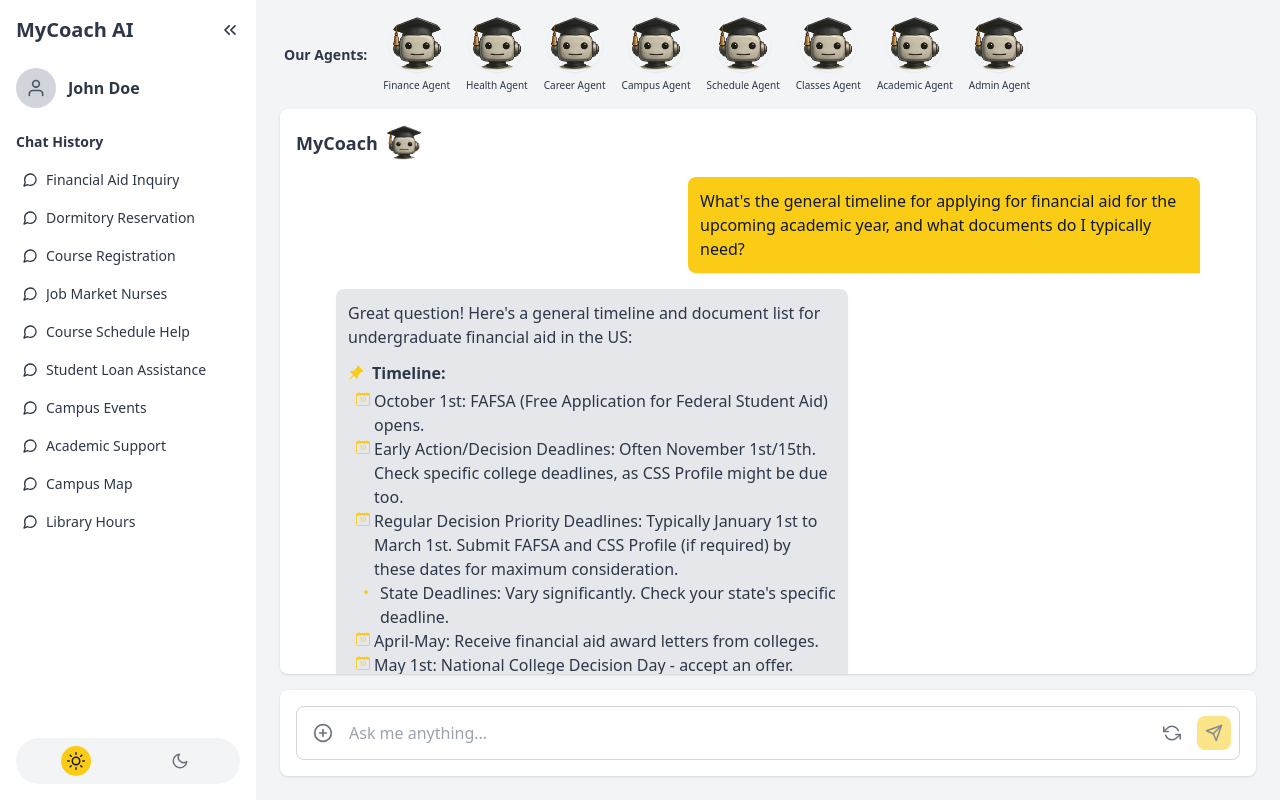
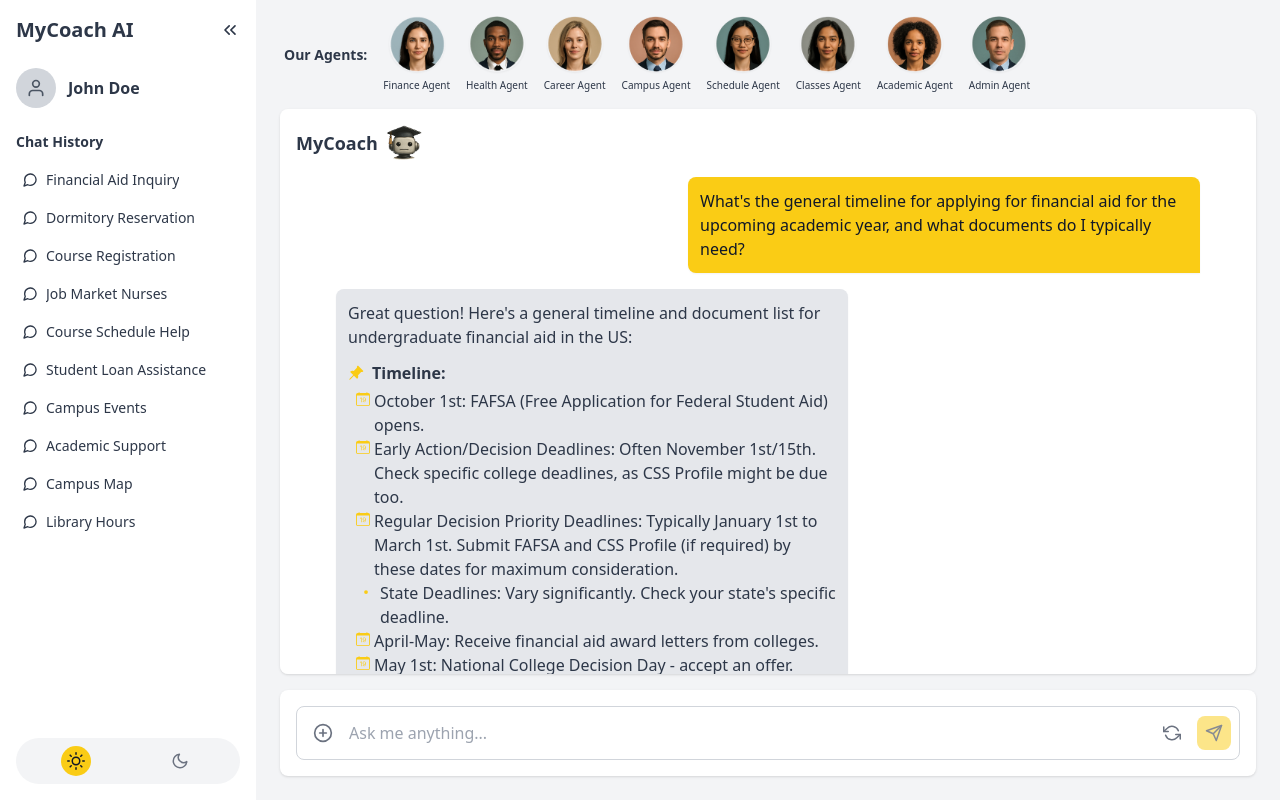
Before and after one commit to cliftonbnoble/MyCoachAI, a React (Vite) app: page / in a window 1280 px wide. Built offline with nearby package versions, Linux system fonts and the light colour scheme.

Commit message:
Fix agent avatars to use correct dynamic imports

```diff
--- a/src/components/AgentSelector.jsx
+++ b/src/components/AgentSelector.jsx
@@ -31,7 +31,7 @@
          // Restore the original agent item structure and styling
         <div key={agent.id} className="group flex flex-col items-center text-center flex-shrink-0 w-18 cursor-pointer">
           <img
-            src="/images/robo-agent-logo.png"
+            src={agent.avatar}
             alt={agent.specialty}
             className="w-14 h-14 rounded-full mb-1 shadow-sm group-hover:shadow-md transition-all duration-200 ease-in-out group-hover:scale-105"
           />
```
